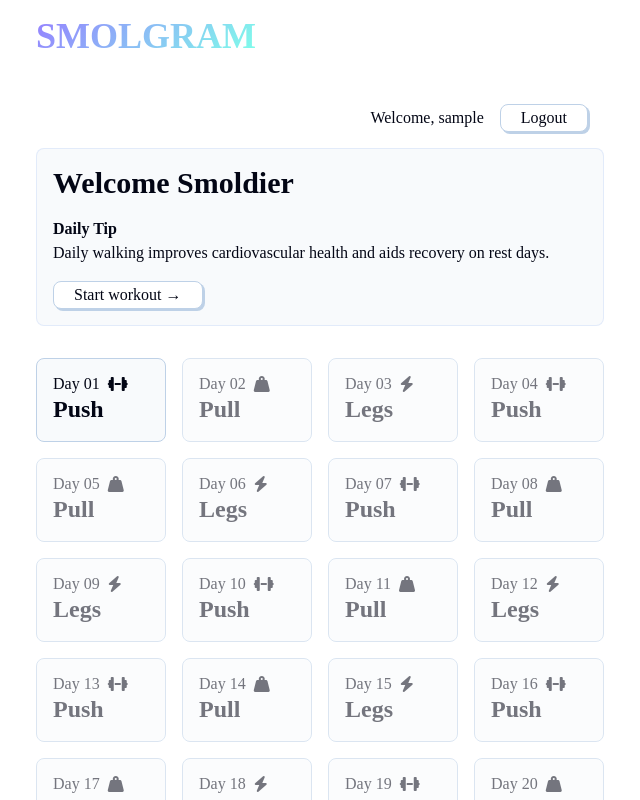
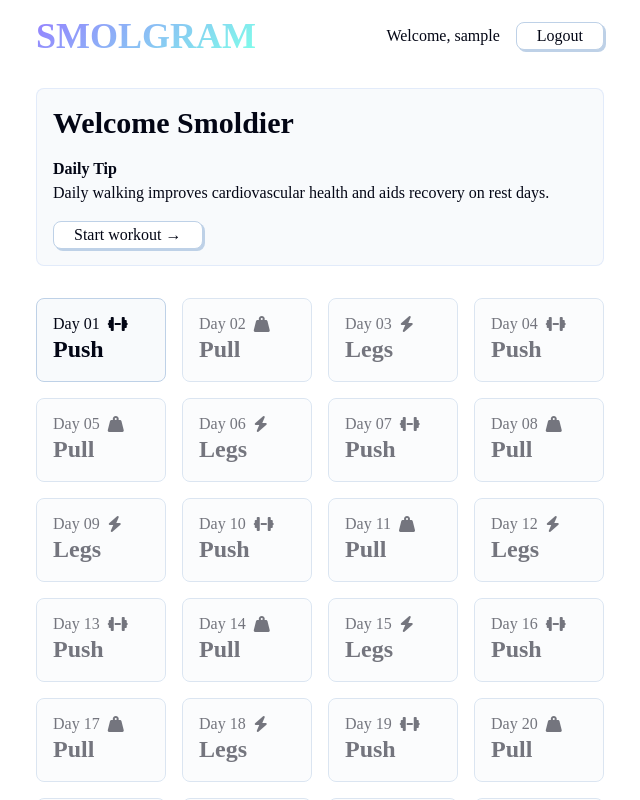
Before and after one commit to S4chan/GymLog, a Vue app: page /dashboard in a window 1280 px wide. Shown: the top 800 px of the page, without its empty margins (320-960 px from the left). Built offline with nearby package versions, Linux system fonts and the light colour scheme; sample sign-in values are in the browser's storage; a web font is replaced by a local one.

Commit message:
feat: update routing logic and user info display in Layout component

```diff
--- a/src/App.vue
+++ b/src/App.vue
@@ -12,6 +12,11 @@ const router = useRouter();
 onMounted(() => {
   workoutStore.initialize_data();
   userStore.initialize();
+  if (userStore.name) {
+    router.push({ name: 'Dashboard' });
+  } else {
+    router.push({ name: 'Welcome' });
+  }
 });
 
 function handleLogout() {
@@ -22,20 +27,9 @@ function handleLogout() {
 
 <template>
   <Layout>
-    <div v-if="userStore.name" class="user-info">
-      <span>Welcome, {{ userStore.name }}</span>
-      <button @click="handleLogout">Logout</button>
-    </div>
     <router-view />
   </Layout>
 </template>
 
 <style scoped>
-.user-info {
-  display: flex;
-  justify-content: flex-end;
-  align-items: center;
-  gap: 1rem;
-  padding: 1rem;
-}
 </style>
--- a/src/layouts/Layout.vue
+++ b/src/layouts/Layout.vue
@@ -1,8 +1,23 @@
-<script setup lang="ts"></script>
+<script setup lang="ts">
+import { useUserStore } from '../stores/userStore';
+import { useRouter } from 'vue-router';
+
+const userStore = useUserStore();
+const router = useRouter();
+
+function handleLogout() {
+  userStore.logout();
+  router.push({ name: 'Welcome' });
+}
+</script>
 
 <template>
   <header>
     <h1 class="text-gradient">SMOLGRAM</h1>
+    <div v-if="userStore.name" class="user-info">
+      <span>Welcome, {{ userStore.name }}</span>
+      <button @click="handleLogout">Logout</button>
+    </div>
   </header>
   <main>
     <slot></slot>
@@ -21,13 +36,23 @@
 </template>
 
 <style scoped>
-header,
-main,
-footer {
+header, main, footer {
   padding: 1rem;
   width: 100%;
   max-width: 600px;
   margin: 0 auto;
+}
+
+header {
+  display: flex;
+  justify-content: space-between;
+  align-items: center;
+}
+
+.user-info {
+  display: flex;
+  align-items: center;
+  gap: 1rem;
 }
 
 main {
--- a/src/stores/workoutStore.ts
+++ b/src/stores/workoutStore.ts
@@ -66,7 +66,6 @@ export const useWorkoutStore = defineStore('workout', () => {
     } else {
       resetState();
     }
-    router.push({ name: 'Dashboard' });
   }
 
   return {
```
